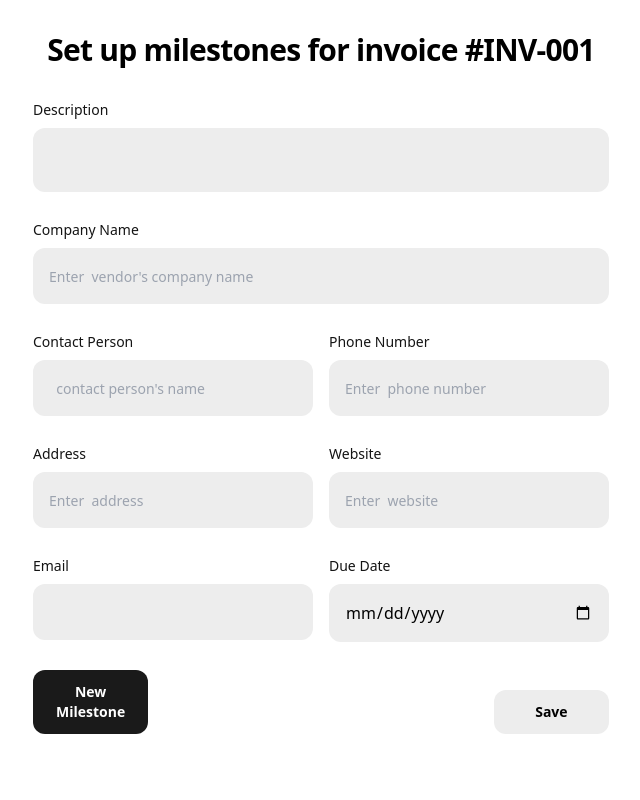
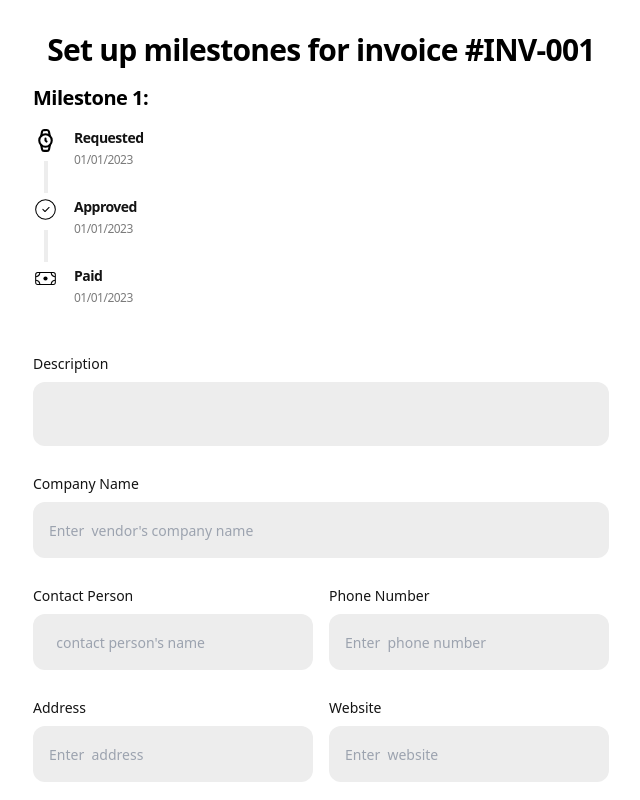
Before and after one commit to AceRex/traders-bloc, a React (Vite) app: page /milestone in a window 1280 px wide. Shown: the top 800 px of the page, without its empty margins (319-959 px from the left). Built offline with nearby package versions, Linux system fonts and the light colour scheme.

Commit message:
milestone missing part

```diff
--- a/src/output.css
+++ b/src/output.css
@@ -579,6 +579,11 @@ video {
   margin-bottom: 0.75rem;
 }
 
+.my-4 {
+  margin-top: 1rem;
+  margin-bottom: 1rem;
+}
+
 .mb-2 {
   margin-bottom: 0.5rem;
 }
@@ -611,6 +616,14 @@ video {
   margin-top: 2rem;
 }
 
+.mt-4 {
+  margin-top: 1rem;
+}
+
+.mt-1 {
+  margin-top: 0.25rem;
+}
+
 .flex {
   display: flex;
 }
@@ -633,6 +646,18 @@ video {
 
 .h-full {
   height: 100%;
+}
+
+.h-5 {
+  height: 1.25rem;
+}
+
+.h-7 {
+  height: 1.75rem;
+}
+
+.h-8 {
+  height: 2rem;
 }
 
 .w-2\/4 {
@@ -663,6 +688,18 @@ video {
   width: 100%;
 }
 
+.w-\[70\%\] {
+  width: 70%;
+}
+
+.w-\[60\%\] {
+  width: 60%;
+}
+
+.w-1 {
+  width: 0.25rem;
+}
+
 .cursor-not-allowed {
   cursor: not-allowed;
 }
@@ -691,12 +728,20 @@ video {
   place-content: end;
 }
 
+.items-start {
+  align-items: flex-start;
+}
+
 .items-end {
   align-items: flex-end;
 }
 
 .items-center {
   align-items: center;
+}
+
+.justify-start {
+  justify-content: flex-start;
 }
 
 .justify-end {
@@ -729,6 +774,10 @@ video {
 
 .gap-8 {
   gap: 2rem;
+}
+
+.gap-1 {
+  gap: 0.25rem;
 }
 
 .rounded {
@@ -803,6 +852,16 @@ video {
   background-color: transparent;
 }
 
+.bg-black {
+  --tw-bg-opacity: 1;
+  background-color: rgb(0 0 0 / var(--tw-bg-opacity));
+}
+
+.bg-text {
+  --tw-bg-opacity: 1;
+  background-color: rgb(20 20 20 / var(--tw-bg-opacity));
+}
+
 .p-2 {
   padding: 0.5rem;
 }
@@ -817,6 +876,10 @@ video {
 
 .p-8 {
   padding: 2rem;
+}
+
+.p-0\.5 {
+  padding: 0.125rem;
 }
 
 .px-2 {
@@ -837,6 +900,10 @@ video {
 .py-1 {
   padding-top: 0.25rem;
   padding-bottom: 0.25rem;
+}
+
+.text-left {
+  text-align: left;
 }
 
 .text-center {
@@ -869,6 +936,14 @@ video {
 
 .font-extrabold {
   font-weight: 800;
+}
+
+.font-normal {
+  font-weight: 400;
+}
+
+.font-semibold {
+  font-weight: 600;
 }
 
 .uppercase {
--- a/src/pages/milestones.tsx
+++ b/src/pages/milestones.tsx
@@ -3,6 +3,8 @@ import { useNavigate } from "react-router-dom";
 import Input from "../components/form/input";
 import Button from "../components/form/button";
 import FormGroup from "../components/form/formgroup";
+import { LuWatch } from "react-icons/lu";
+import { CiCircleCheck, CiMoneyBill } from "react-icons/ci";
 
 function Milestones() {
   const navigate = useNavigate();
@@ -12,6 +14,52 @@ function Milestones() {
         <p className="max-md:text-2xl lg:text-3xl font-extrabold max-md:text-center max-sm:tracking-tighter lg:tracking-tight">
           Set up milestones for invoice #INV-001
         </p>
+        <div className="flex flex-row justify-start w-full lg:w-[60%] my-4">
+          <p className="max-md:text-lg text-left lg:text-xl font-extrabold max-sm:tracking-tighter lg:tracking-tight">
+            Milestone 1:
+            <div className="flex flex-row mt-4 gap-4">
+              <div className="flex flex-col items-center gap-2">
+                <LuWatch size={25} />
+                <div className="p-0.5 bg-bg_light w-1 h-8"></div>
+              </div>
+              <div className="flex flex-col items-start gap-1">
+                <p className="text-sm text-left font-semibold text-text">
+                  Requested
+                </p>
+                <p className="text-xs text-left font-normal text-text_light">
+                  01/01/2023
+                </p>
+              </div>
+            </div>
+            <div className="flex flex-row mt-1 gap-4">
+              <div className="flex flex-col items-center gap-2">
+                <CiCircleCheck size={25} />
+                <div className="p-0.5 bg-bg_light w-1 h-8"></div>
+              </div>
+              <div className="flex flex-col items-start gap-1">
+                <p className="text-sm text-left font-semibold text-text">
+                  Approved
+                </p>
+                <p className="text-xs text-left font-normal text-text_light">
+                  01/01/2023
+                </p>
+              </div>
+            </div>{" "}
+            <div className="flex flex-row mt-1 gap-4">
+              <div className="flex flex-col items-center gap-1">
+                <CiMoneyBill size={25} />
+              </div>
+              <div className="flex flex-col items-start gap-1">
+                <p className="text-sm text-left font-semibold text-text">
+                  Paid
+                </p>
+                <p className="text-xs text-left font-normal text-text_light">
+                  01/01/2023
+                </p>
+              </div>
+            </div>
+          </p>
+        </div>
         <div className="max-md:w-full lg:w-[60%] flex flex-col mt-8">
           <Input
             type="textarea"
```
